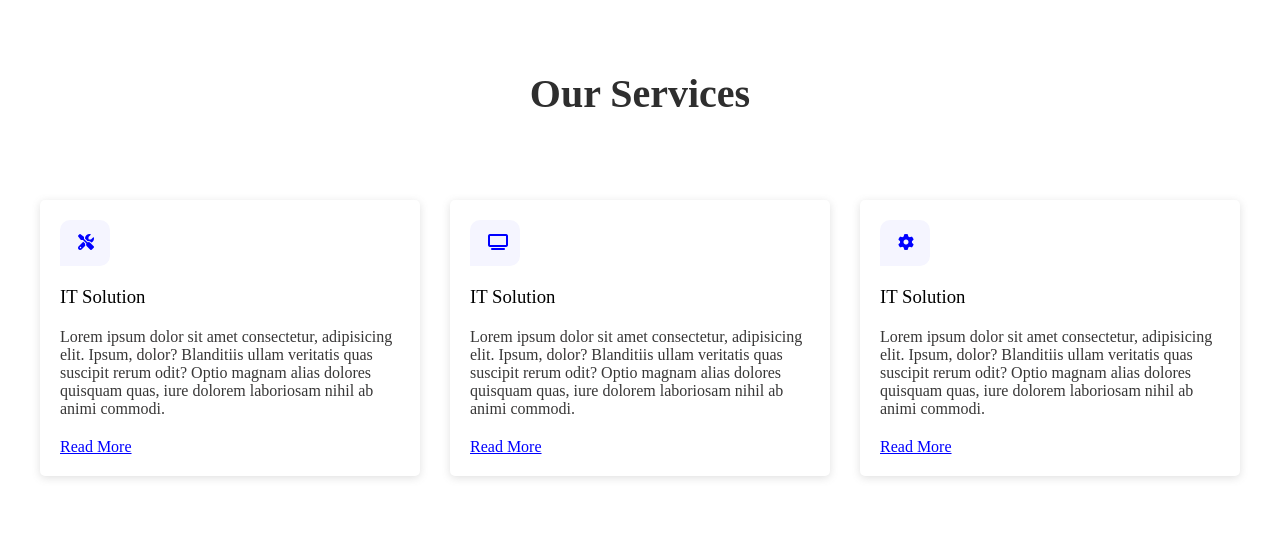
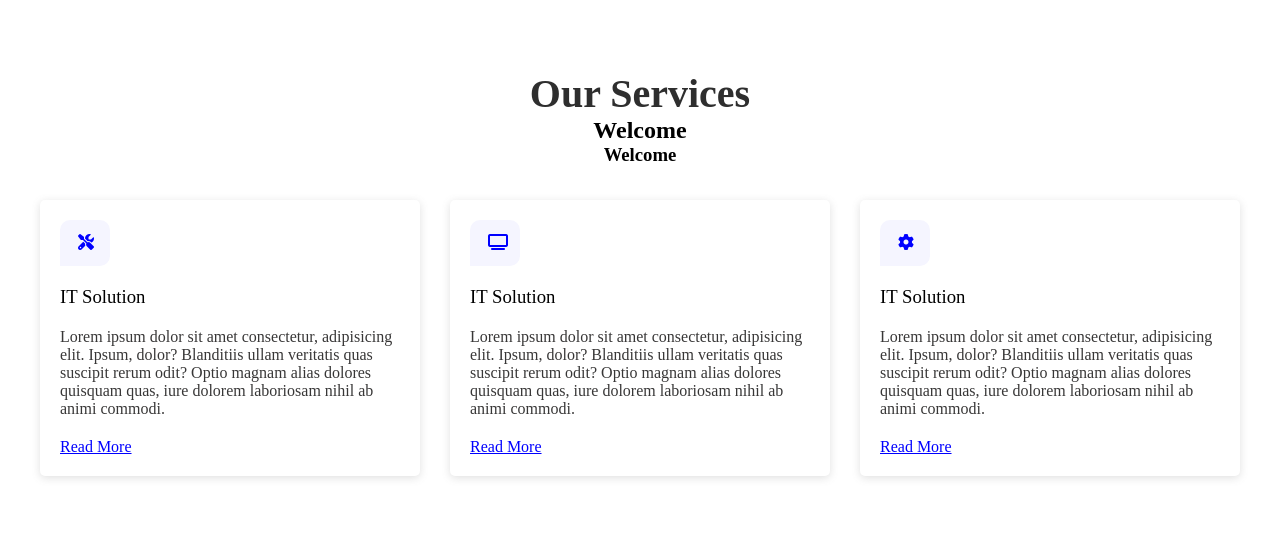
Before and after one commit to sreypichcs/clone-classwork-5, a plain HTML site: page index.html in a window 1280 px wide. Shown: the top 548 px of the page. Drawn offline with Linux system fonts and the light colour scheme; a web font is replaced by a local one.

Commit message:
Added new title

```diff
--- a/index.html
+++ b/index.html
@@ -17,6 +17,12 @@
                     <h1>
                         Our Services
                     </h1>
+                    <h2>
+                        Welcome
+                    </h2>
+                    <h3>
+                        Welcome
+                    </h3>
                 </div>
             </div>
         </section>
```
